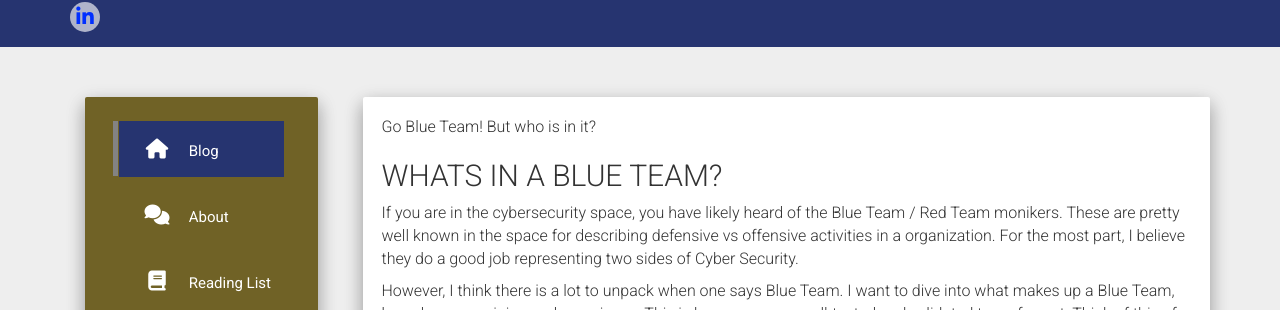
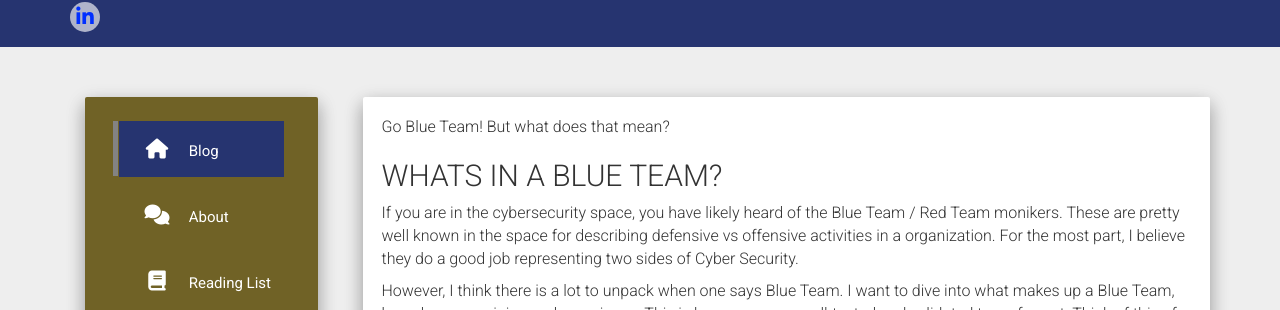
Before and after one commit to azotheblue/blog, a Jekyll site: the page built from _posts/2024-01-29-Blue-Team-Dive.md, in a window 1280 px wide. Shown: the part 167-477 px from the top of the page. Built offline with Jekyll 4.4.1, drawn with Linux system fonts in a browser that asks for light colours; nearby versions of some CDN libraries.

Commit message:
Update 2024-01-29-Blue-Team-Dive.md

```diff
--- a/_posts/2024-01-29-Blue-Team-Dive.md
+++ b/_posts/2024-01-29-Blue-Team-Dive.md
@@ -6,7 +6,7 @@ categories: cyber
 excerpt_separator: <!--more-->
 ---
 
-Go Blue Team! But who is in it?
+Go Blue Team! But what does that mean?
 
 ## WHATS IN A BLUE TEAM?
 
```
